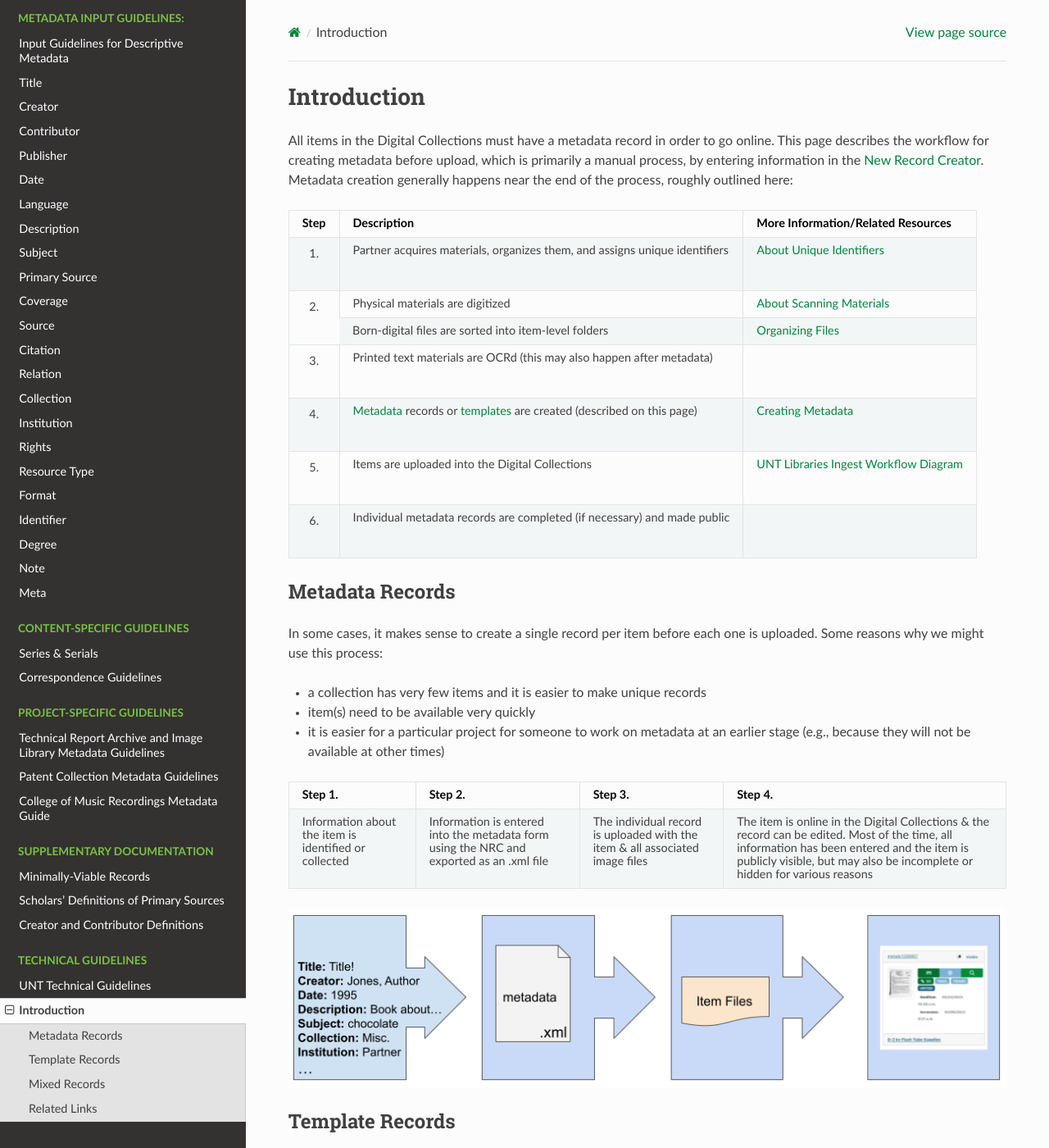
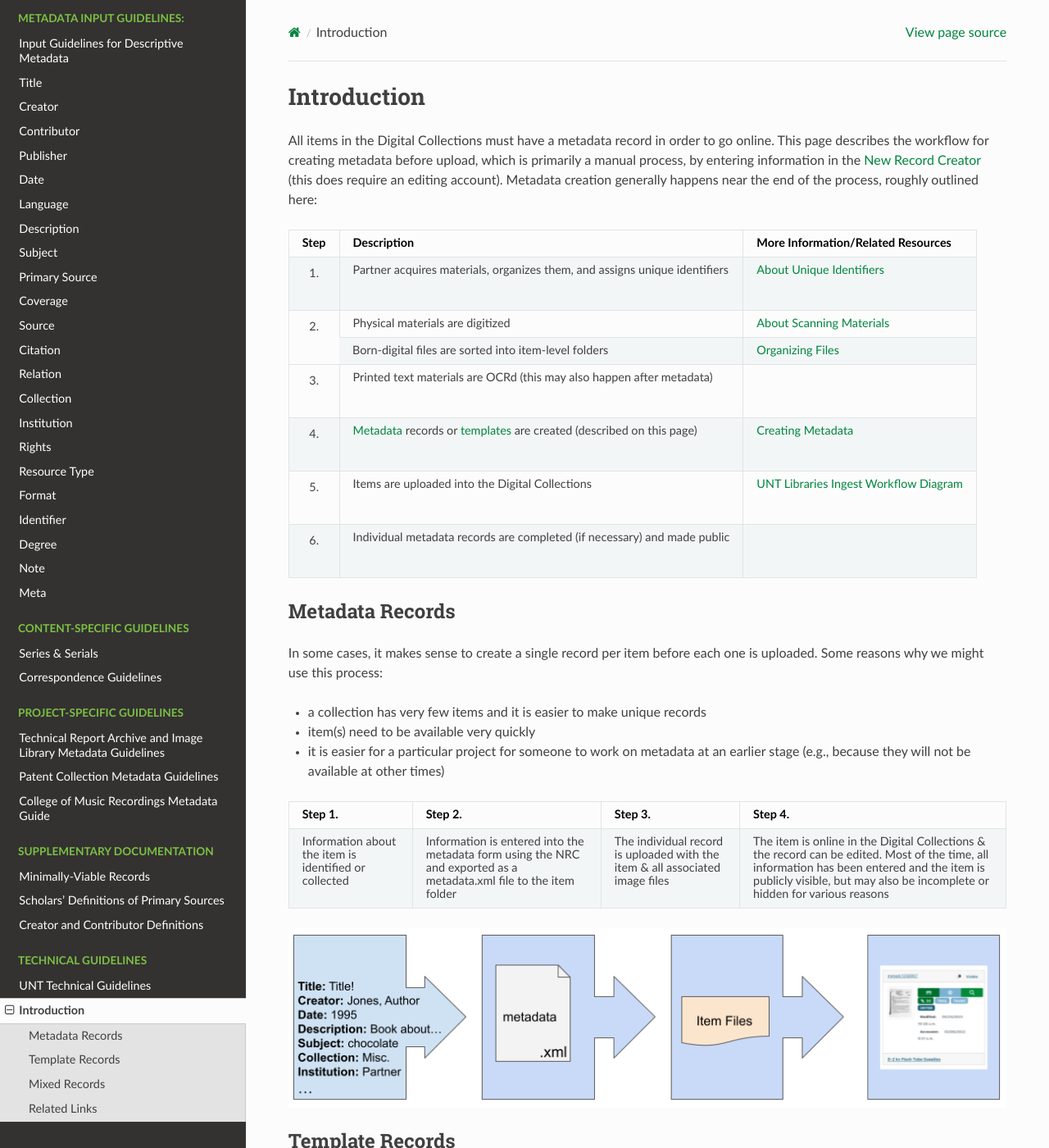
Before and after one commit to unt-libraries/untl-metadata-documentation, a Sphinx documentation site: the page built from docs/technical/metadata-workflow.rst, in a window 1280 px wide and 1400 px high. Shown: the whole window at 82% size. Built offline with Sphinx 7.4.7 and the Read the Docs theme 2.0.0, drawn with Linux system fonts in a browser that asks for light colours; some of the changed text lies outside the part shown.

Commit message:
update contents

```diff
--- a/docs/technical/metadata-workflow.rst
+++ b/docs/technical/metadata-workflow.rst
@@ -4,7 +4,7 @@ Introduction
 
 All items in the Digital Collections must have a metadata record in order to go online.
 This page describes the workflow for creating metadata before upload, which is primarily a manual process,
-by entering information in the `New Record Creator <https://edit.texashistory.unt.edu/nrc/>`_.
+by entering information in the `New Record Creator <https://edit.texashistory.unt.edu/nrc/>`_ (this does require an editing account).
 Metadata creation generally happens near the end of the process, roughly outlined here:
 
 
@@ -59,9 +59,9 @@ In some cases, it makes sense to create a single record per item before each one
 |Information about the  |Information is entered |The individual record  |The item is online in the Digital  |
 |item is identified or  |into the metadata form |is uploaded with the   |Collections & the record can be    |
 |collected              |using the NRC and      |item & all associated  |edited.  Most of the time, all     |
-|                       |exported as an .xml    |image files            |information has been entered and   |
-|                       |file                   |                       |the item is publicly visible, but  |
-|                       |                       |                       |may also be incomplete or hidden   |
+|                       |exported as a          |image files            |information has been entered and   |
+|                       |metadata.xml file to   |                       |the item is publicly visible, but  |
+|                       |the item folder        |                       |may also be incomplete or hidden   |
 |                       |                       |                       |for various reasons                |
 +-----------------------+-----------------------+-----------------------+-----------------------------------+
 
@@ -92,10 +92,10 @@ For most of the collections that we move online, general "templates" are created
 |Information about the  |Information is entered |-  Template information|All items are online in the Digital|
 |items is identified or |into the metadata form |   is applied to each  |Collections & the records can be   |
 |collected; items are   |using the NRC and      |   item in the set     |edited.  These records are hidden  |
-|sorted by type or topic|exported as an .xml    |-  Each item identifier|until an editor can complete       |
-|(as needed)            |file                   |   is appended to the  |individual records and make them   |
-|                       |                       |   main title and added|publicly visible                   |
-|                       |                       |   as a "local control |                                   |
+|sorted by type or topic|exported as a          |-  Each item identifier|until an editor can complete       |
+|(as needed)            |super_metadata.xml file|   is appended to the  |individual records and make them   |
+|                       |to the directory of    |   main title and added|publicly visible                   |
+|                       |items it describes     |   as a "local control |                                   |
 |                       |                       |   number" (identifier)|                                   |
 +-----------------------+-----------------------+-----------------------+-----------------------------------+
 
```
